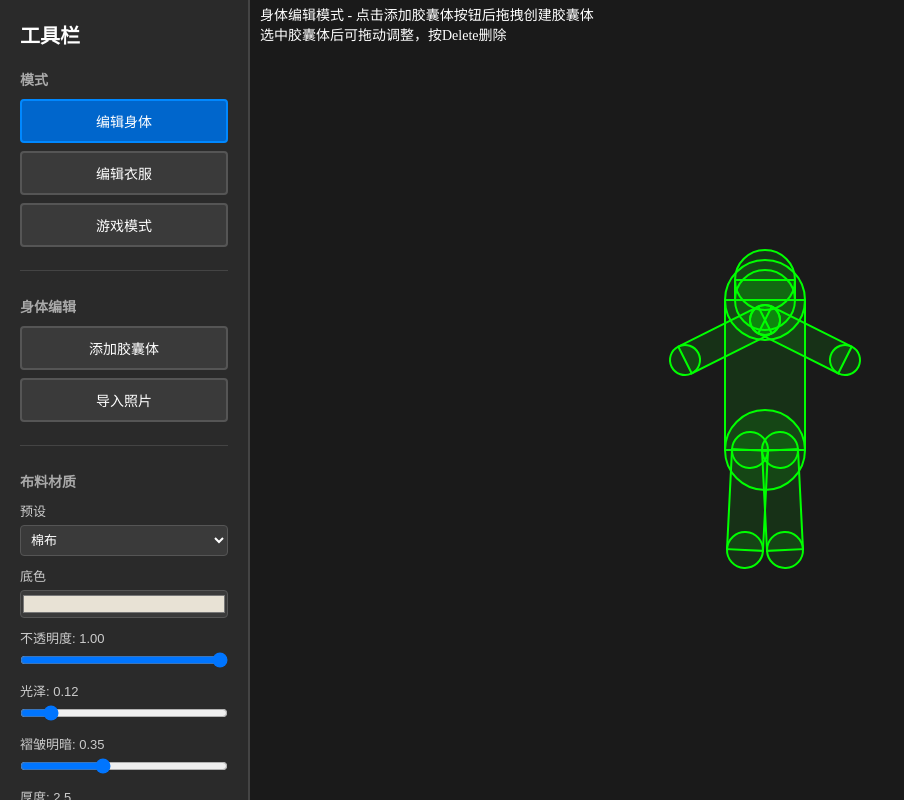
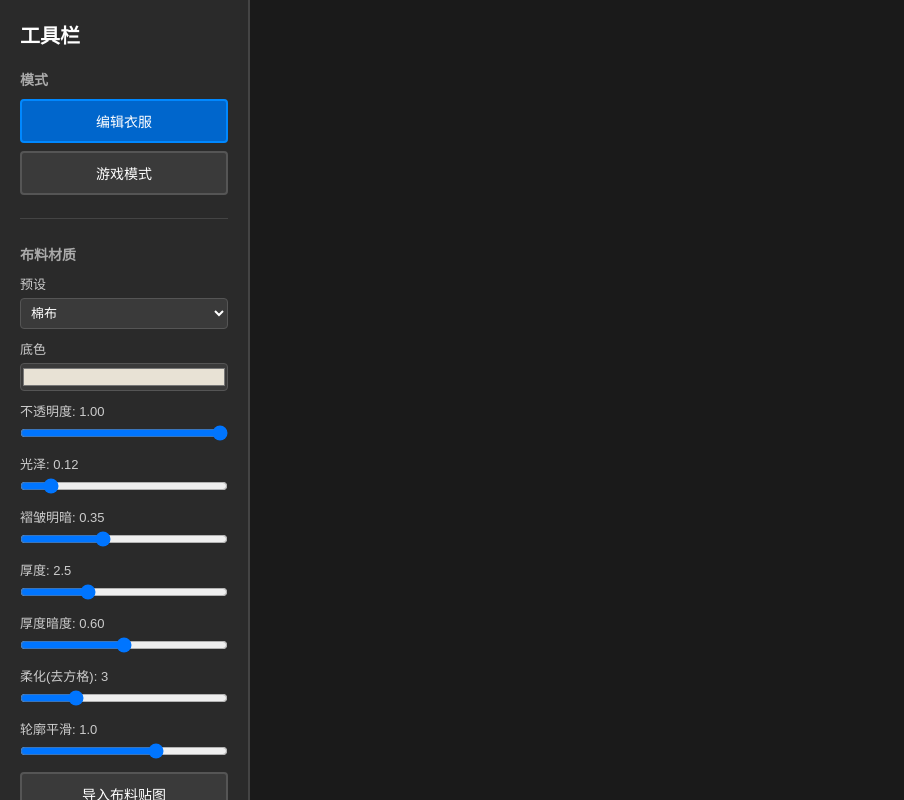
Before and after one commit to zuchizheng/takeOffCloth, a plain HTML site: page index.html in a window 1280 px wide. Shown: the whole page, without its empty margins (0-904 px from the left). Drawn offline with Linux system fonts and the light colour scheme.

Commit message:
隐藏未完善的功能：身体编辑和风场

```diff
--- a/index.html
+++ b/index.html
@@ -12,16 +12,17 @@
             <h2>工具栏</h2>
             <div class="tool-section">
                 <h3>模式</h3>
-                <button id="mode-edit-body" class="tool-btn active">编辑身体</button>
-                <button id="mode-edit-cloth" class="tool-btn">编辑衣服</button>
+                <button id="mode-edit-cloth" class="tool-btn active">编辑衣服</button>
                 <button id="mode-play" class="tool-btn">游戏模式</button>
             </div>
-            <div class="tool-section" id="body-tools">
+            <!-- 隐藏未完善的身体编辑功能
+            <div class="tool-section" id="body-tools" style="display:none">
                 <h3>身体编辑</h3>
                 <button id="add-capsule" class="tool-btn">添加胶囊体</button>
                 <button id="load-image" class="tool-btn">导入照片</button>
                 <input type="file" id="image-input" accept="image/*" style="display:none">
             </div>
+            -->
             <div class="tool-section" id="cloth-tools" style="display:none">
                 <h3>衣服编辑</h3>
                 <button id="draw-cloth" class="tool-btn">绘制衣服</button>
@@ -90,7 +91,9 @@
                 <h3>交互工具</h3>
                 <button id="tool-hand" class="tool-btn active">手(拖拽)</button>
                 <button id="tool-knife" class="tool-btn">小刀(切割)</button>
+                <!-- 隐藏未完善的风场功能
                 <button id="tool-wind" class="tool-btn">风场</button>
+                -->
             </div>
             <div class="tool-section">
                 <h3>场景管理</h3>
```
